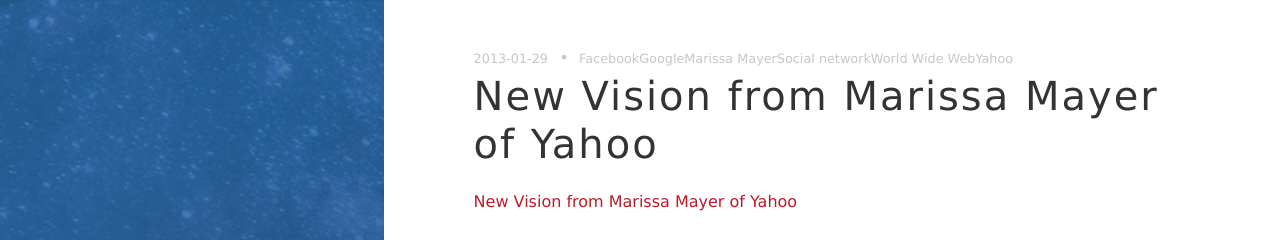
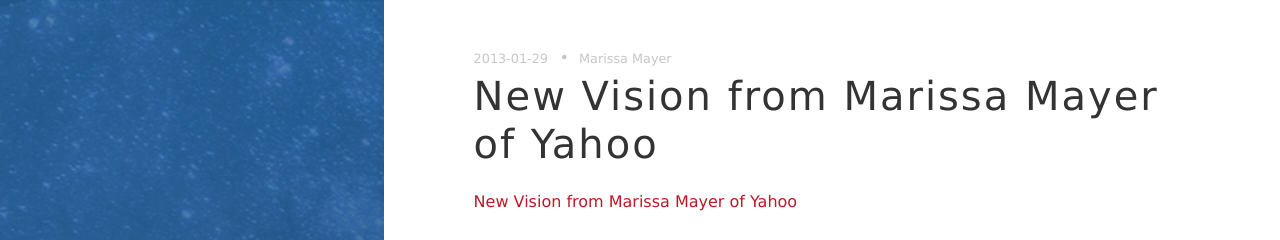
Before and after one commit to lymenlee/mucraft, a Jekyll site: the page built from _posts/2013-01-29-new-vision-from-marissa-mayer-of-yahoo.markdown, in a window 1280 px wide and 1220 px high. Shown: the top 240 px of the window. Built offline with Jekyll 4.4.1, drawn with Linux system fonts in a browser that asks for light colours; nearby versions of some CDN libraries; comment, search, counter and statistics services are not loaded; part of the change alters nothing that is shown.

Commit message:
Update 2013-01-29-new-vision-from-marissa-mayer-of-yahoo.markdown

```diff
--- a/_posts/2013-01-29-new-vision-from-marissa-mayer-of-yahoo.markdown
+++ b/_posts/2013-01-29-new-vision-from-marissa-mayer-of-yahoo.markdown
@@ -1,27 +1,24 @@
 ---
 author: mountainwalker
 comments: true
-date: 2013-01-29 15:29:24+00:00
+date: 2013-01-29T15:29:24.000Z
 layout: post
-link: https://linwangge.wordpress.com/2013/01/29/new-vision-from-marissa-mayer-of-yahoo/
+link: >-
+  https://linwangge.wordpress.com/2013/01/29/new-vision-from-marissa-mayer-of-yahoo/
 slug: new-vision-from-marissa-mayer-of-yahoo
 title: New Vision from Marissa Mayer of Yahoo
 wordpress_id: 649
 categories:
-- Customer Experience
-- Design
-- Social Networks
-- Tech Trends
-- UI/UX
+  - Customer Experience
+  - Design
+  - Social Networks
+  - Tech Trends
+  - UI/UX
 post_format:
-- Link
+  - Link
 tags:
-- Facebook
-- Google
-- Marissa Mayer
-- Social network
-- World Wide Web
-- Yahoo
+  - Marissa Mayer
+published: true
 ---
 
 [New Vision from Marissa Mayer of Yahoo](http://www.bloomberg.com/news/2013-01-25/yahoo-s-mayer-sees-future-in-personalized-mobile-web.html)
```
